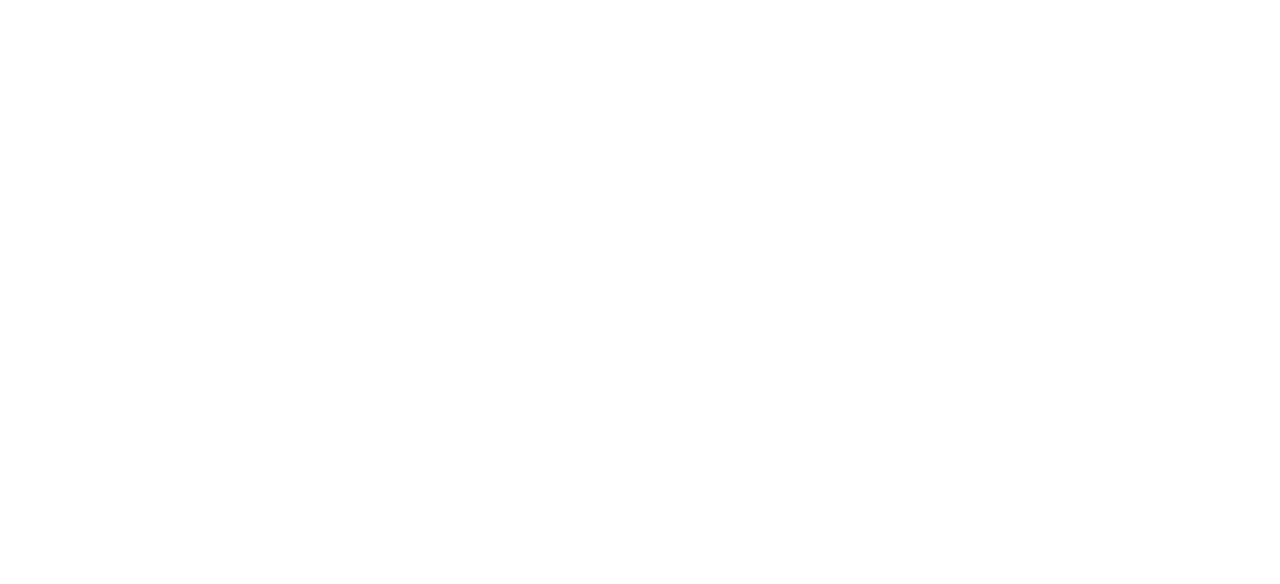
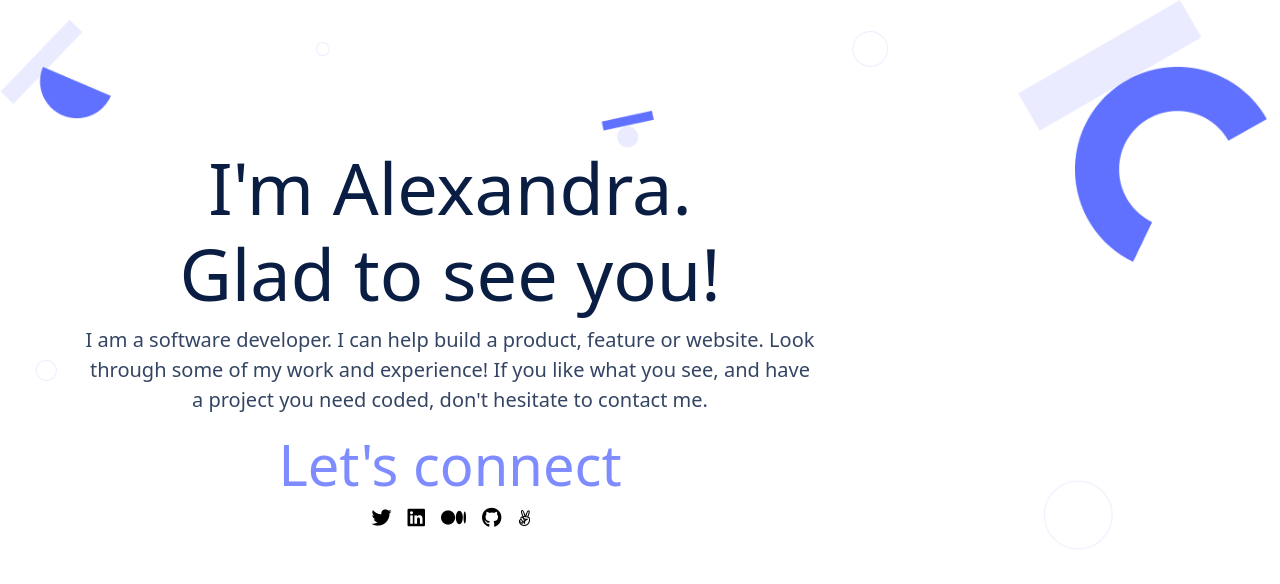
Before and after one commit to SiveMdluli/Bootstrap-Portfolio, a plain HTML site: page index.html in a window 1280 px wide. Drawn offline with nearby package versions, Linux system fonts and the light colour scheme.

Commit message:
Develop header section using bootstrap, portfolio-desktop

```diff
--- a/index.html
+++ b/index.html
@@ -5,6 +5,16 @@
     <meta http-equiv="X-UA-Compatible" content="IE=edge">
     <meta name="viewport" content="width=device-width, initial-scale=1.0">
     <link rel="stylesheet" href="style.css">
+    <link href="https://cdn.jsdelivr.net/npm/bootstrap@5.0.2/dist/css/bootstrap.min.css" rel="stylesheet" integrity="sha384-EVSTQN3/azprG1Anm3QDgpJLIm9Nao0Yz1ztcQTwFspd3yD65VohhpuuCOmLASjC" crossorigin="anonymous">
+    <link
+      rel="stylesheet"
+      href="https://cdnjs.cloudflare.com/ajax/libs/font-awesome/6.3.0/css/all.min.css"
+      integrity="sha512-SzlrxWUlpfuzQ+pcUCosxcglQRNAq/DZjVsC0lE40xsADsfeQoEypE+enwcOiGjk/bSuGGKHEyjSoQ1zVisanQ=="
+      crossorigin="anonymous"
+      referrerpolicy="no-referrer"
+    />
+    <link href="https://cdn.jsdelivr.net/npm/bootstrap@5.1.3/dist/css/bootstrap.min.css" rel="stylesheet">
+    <script src="https://cdn.jsdelivr.net/npm/bootstrap@5.1.3/dist/js/bootstrap.bundle.min.js"></script>
     <title>Bootstrap Portfolio</title>
 </head>
 <body>
@@ -14,8 +24,57 @@
     </header>
 
     <!-- Headline Section -->
-    <section class="intro-section">
+    <section id="" class="intro-section py-5 rounded-">
+        <div class="primary-overlay text-white">
+            <div class="container">
+              <div class="row">
+                <div class="col-lg-8 text-center">
+                  <h1 class="display-2 mt-5 pt-5  font-weight-bold">I'm Alexandra. <br> Glad to see you!</h1>
+                  <p class="lead header-text">
+                    I am a software developer. I can help build a product, feature or website.
+                    Look through some of my work and experience! If you like what you see,
+                    and have a project you need coded, don't hesitate to contact me.
+                  </p>
 
+                  <h4 class="display-4 connect">
+                    Let's connect
+                  </h4>
+
+                  <ul class="d-flex flex-row icons ">
+                      <li>
+                          <a href="#" aria-label="twitter">
+                              <i class="fa-brands fa-twitter fa-lg"></i>
+                          </a>
+                      </li>
+
+                      <li>
+                          <a href="#" aria-label="twitter">
+                              <i class="fa-brands fa-linkedin fa-lg"></i>
+                          </a>
+                      </li>
+
+                      <li>
+                          <a href="#" aria-label="twitter">
+                              <i class="fa-brands fa-medium fa-lg"></i>
+                          </a>
+                      </li>
+
+                      <li>
+                          <a href="#" aria-label="twitter">
+                              <i class="fa-brands fa-github fa-lg"></i>
+                          </a>
+                      </li>
+
+                      <li>
+                          <a href="#" aria-label="Angellist">
+                              <i class="fa-brands fa-angellist"></i>
+                          </a>
+                      </li>
+                    </ul>
+                </div>
+              </div>
+            </div>
+          </div>
     </section>
     <!-- Work Section -->
     <section class="work-section">
--- a/style.css
+++ b/style.css
@@ -0,0 +1,44 @@
+/* Styles for: Intro Section */
+@import url("https://cdn.jsdelivr.net/npm/bootstrap-icons@1.7.2/font/bootstrap-icons.css");
+body {
+    background-color: #E5E5E5;
+    margin: 0;
+}
+.intro-section {
+    background-image: url(img/Header\ bg.png);
+    background-color: #fff;
+    background-size: cover;
+    height: 35rem;
+
+}
+
+.row {
+    color: #091e42;;
+}
+
+.header-text {
+    color: #344563;
+}
+
+.display-2 {
+    font-weight: 700;
+}
+
+.connect {
+    color: #7f8cff;
+}
+
+.icons {
+    margin-left: 35%;
+
+    gap: 1rem;
+}
+
+.icons li {
+    display: inline;
+    text-decoration: none;
+}
+
+.icons li a {
+    color: #000;
+}
```
